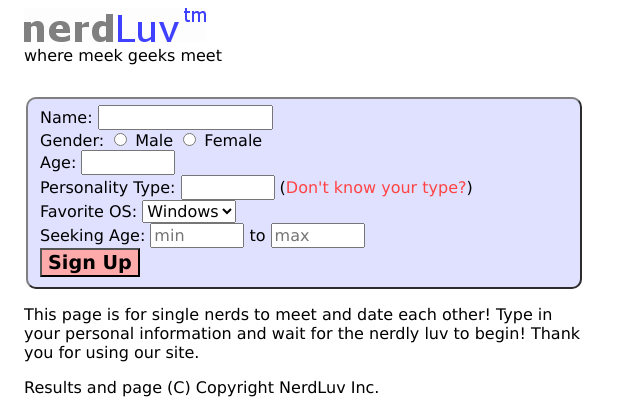
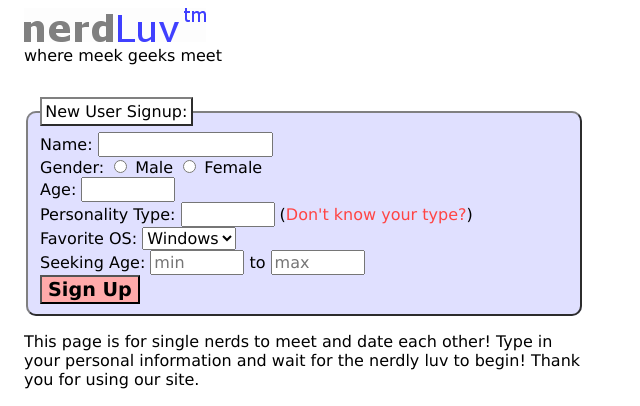
Before and after one commit to duntonjoe/366, a PHP site: page /signup.php in a window 1280 px wide. Shown: the top 406 px of the page, without its empty margins (0-640 px from the left). Run offline with PHP 8.4, Linux system fonts and the light colour scheme; some libraries are stand-ins or nearby versions.

Commit message:
added form legend signup

```diff
--- a/Labs/Assignment7/signup.php
+++ b/Labs/Assignment7/signup.php
@@ -3,6 +3,7 @@
 <div>
 	<form action="signup-submit.php" method="post">
 		<fieldset>
+		<legend>New User Signup:</legend>
 		Name: <input type="text" name="name" size="16" maxlength="16" /> <br />
 		Gender: <input type="radio" name="gender" value="Male" /> <label for="Male">Male</label> <input type="radio" name="gender" value="Female" /> <label for="Female">Female</label> <br />
 		Age: <input type="text" name="age" size="6" maxlength="2" /> <br />
```
